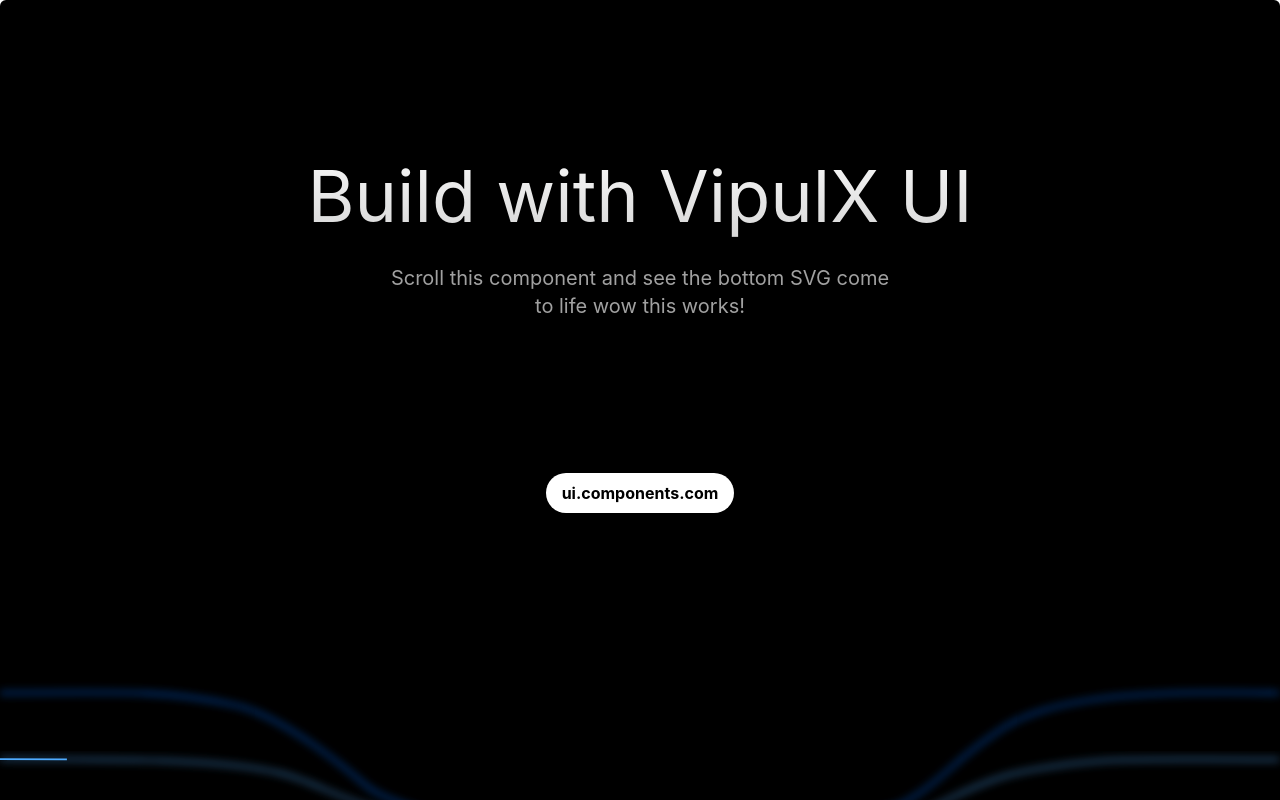
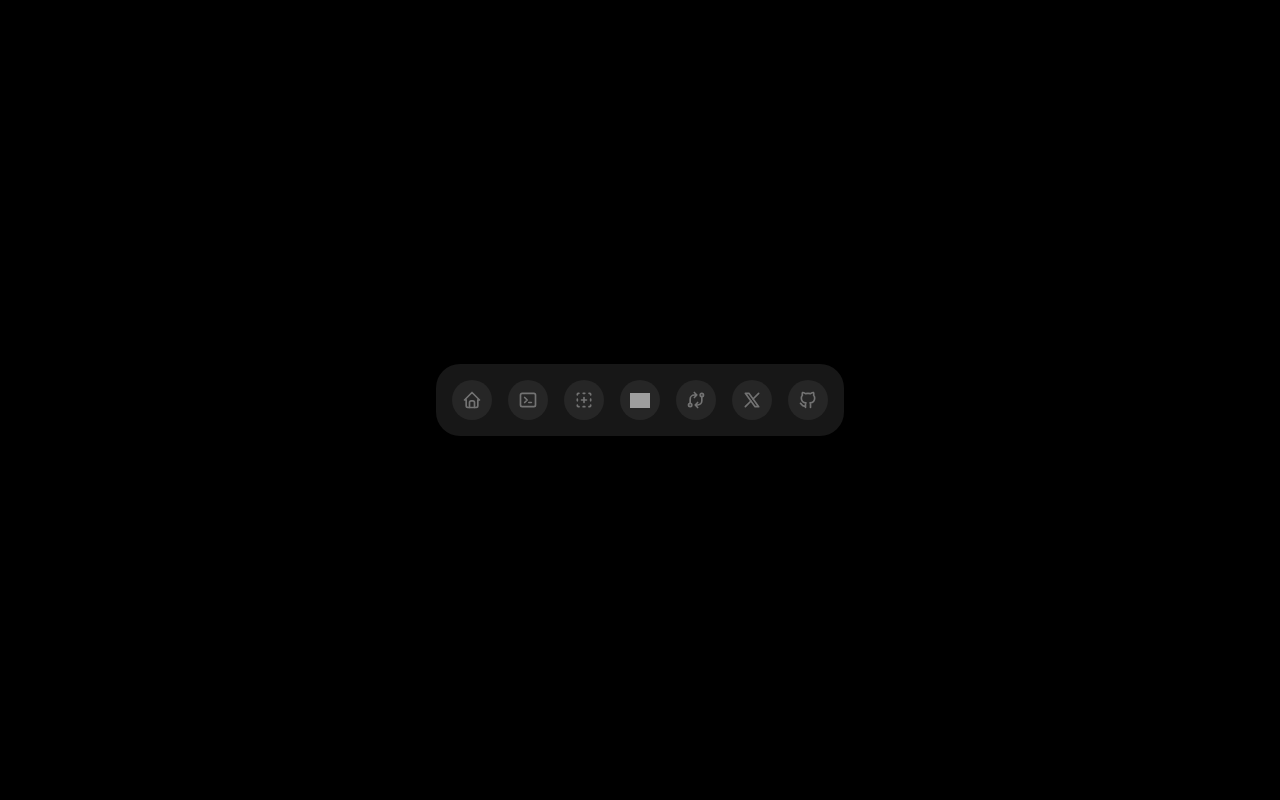
Before and after one commit to VIPUL070/my-ui-library, a React (Vite) app: page / in a window 1280 px wide. Shown: the top 800 px of the page. Built offline with nearby package versions, Linux system fonts and the light colour scheme; grey boxes are pictures that could not be loaded.

Commit message:
Creating Floating Dock component for my UI library

```diff
--- a/package.json
+++ b/package.json
@@ -10,6 +10,7 @@
     "preview": "vite preview"
   },
   "dependencies": {
+    "@tabler/icons-react": "^3.44.0",
     "@tailwindcss/vite": "^4.3.0",
     "clsx": "^2.1.1",
     "motion": "^12.38.0",
--- a/src/App.tsx
+++ b/src/App.tsx
@@ -1,11 +1,14 @@
 // import Testimonial from "./components/Testimonial"
-import GeminiScrollEffect from "./components/GeminiScrollEffect"
+// import GeminiScrollEffect from "./components/GeminiScrollEffect"
+
+import FloatingDock from "./components/FloatingDock"
 
 function App() {
   return (
    <>
    {/* <Testimonial /> */}
-   <GeminiScrollEffect />
+   {/* <GeminiScrollEffect /> */}
+   <FloatingDock />
    </>
   )
 }
--- /dev/null
+++ b/src/components/FloatingDock.tsx
@@ -0,0 +1,205 @@
+"use client";
+import {
+  IconBrandGithub,
+  IconBrandX,
+  IconExchange,
+  IconHome,
+  IconNewSection,
+  IconTerminal2,
+} from "@tabler/icons-react";
+import {
+  motion,
+  useMotionValue,
+  useTransform,
+  MotionValue,
+  useSpring,
+  AnimatePresence,
+} from "framer-motion";
+import { useRef, useState, type ReactElement } from "react";
+
+const links = [
+  {
+    title: "Home",
+    icon: (
+      <IconHome className="h-full w-full text-neutral-500 dark:text-neutral-300" />
+    ),
+    href: "#",
+  },
+  {
+    title: "Products",
+    icon: (
+      <IconTerminal2 className="h-full w-full text-neutral-500 dark:text-neutral-300" />
+    ),
+    href: "#",
+  },
+  {
+    title: "Components",
+    icon: (
+      <IconNewSection className="h-full w-full text-neutral-500 dark:text-neutral-300" />
+    ),
+    href: "#",
+  },
+  {
+    title: "VipulX UI",
+    icon: (
+      <img
+        src="https://assets.aceternity.com/logo-dark.png"
+        width={20}
+        height={20}
+        alt="VipulX Logo"
+      />
+    ),
+    href: "#",
+  },
+  {
+    title: "Changelog",
+    icon: (
+      <IconExchange className="h-full w-full text-neutral-500 dark:text-neutral-300" />
+    ),
+    href: "#",
+  },
+  {
+    title: "Twitter",
+    icon: (
+      <IconBrandX className="h-full w-full text-neutral-500 dark:text-neutral-300" />
+    ),
+    href: "#",
+  },
+  {
+    title: "GitHub",
+    icon: (
+      <IconBrandGithub className="h-full w-full text-neutral-500 dark:text-neutral-300" />
+    ),
+    href: "#",
+  },
+];
+
+const FloatingDock = () => {
+  const mouseX = useMotionValue(Infinity);
+
+  return (
+    <div className="flex items-center justify-center w-full bg-black h-dvh">
+      <motion.div
+        className="bg-neutral-900 rounded-3xl p-4"
+        onMouseMove={(e) => mouseX.set(e.pageX)}
+        onMouseLeave={() => mouseX.set(Infinity)}
+      >
+        <ul className="flex flex-wrap items-center gap-4">
+          {links.map((link) => (
+            <li key={link.title} className="h-10 flex items-center justify-center">
+              <DockIcon href={link.href} mouseX={mouseX} icon={link.icon} title={link.title} />
+            </li>
+          ))}
+        </ul>
+      </motion.div>
+    </div>
+  );
+};
+
+const DockIcon = ({
+  href,
+  mouseX,
+  icon,
+  title
+}: {
+  href: string;
+  mouseX: MotionValue<number>;
+  icon: ReactElement;
+  title: string
+}) => {
+  const ref = useRef<HTMLDivElement>(null);
+
+  const distance = useTransform(mouseX, (val) => {
+    const bounds = ref.current?.getBoundingClientRect() ?? { x: 0, width: 0 };
+    return val - bounds.x - bounds.width / 2;
+  });
+
+  const widthTransform = useTransform(distance, [-150, 0, 150], [40, 80, 40]);
+  const heightTransform = useTransform(distance, [-150, 0, 150], [40, 80, 40]);
+  const widthIconTransform = useTransform(
+    distance,
+    [-150, 0, 150],
+    [20, 40, 20]
+  );
+  const heightIconTransform = useTransform(
+    distance,
+    [-150, 0, 150],
+    [20, 40, 20]
+  );
+
+  const width = useSpring(widthTransform , {
+    mass: 0.1,
+    damping: 12,
+    stiffness: 150
+  })
+  const height = useSpring(heightTransform , {
+    mass: 0.1,
+    damping: 12,
+    stiffness: 150
+  })
+  const widthIcon = useSpring(widthIconTransform , {
+    mass: 0.1,
+    damping: 12,
+    stiffness: 150
+  })
+  const heightIcon = useSpring(heightIconTransform , {
+    mass: 0.1,
+    damping: 12,
+    stiffness: 150
+  })
+
+  const [hover, setHover] = useState(false);
+
+  return (
+    <a href={href}
+    onMouseEnter={() => setHover(true)}
+    onMouseLeave={() => setHover(false)}
+    >
+      <motion.div
+        ref={ref}
+        style={{
+          width,
+          height
+        }}
+        className="flex relative items-center justify-center bg-neutral-800 p-2 rounded-full"
+      >
+        <AnimatePresence>
+        {hover && (
+            <motion.div className="whitespace-pre -top-9 absolute text-xs bg-neutral-800 text-white p-1 rounded-lg text-center"
+            initial={{
+                opacity: 0,
+                y: 10,
+            }}
+            animate={{
+                opacity: 1,
+                y:0
+            }}
+            exit={{
+                opacity: 0,
+                y: 2
+            }}
+            transition={{
+                duration: 0.2,
+                ease: "easeInOut"
+            }}
+            >
+             {title}
+            </motion.div>
+        )}
+        </AnimatePresence>
+
+        <motion.div
+          className="flex items-center justify-center"
+          style={{
+            width: widthIcon,
+            height: heightIcon,
+          }}
+        >
+          {icon}
+        </motion.div>
+      </motion.div>
+    </a>
+  );
+};
+
+export default FloatingDock;
```
Also changed, not shown: 1 other file (tests, documents, lock files or other folders).
